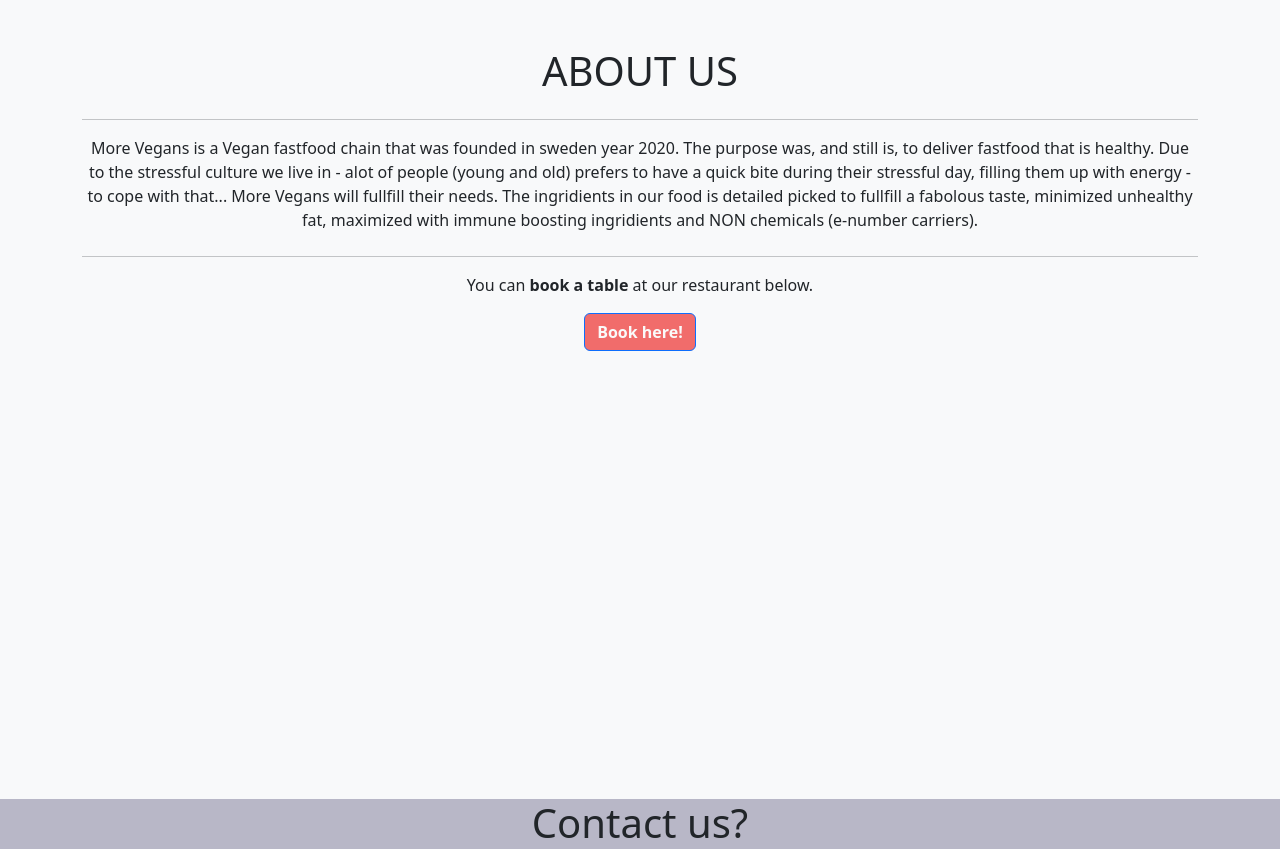
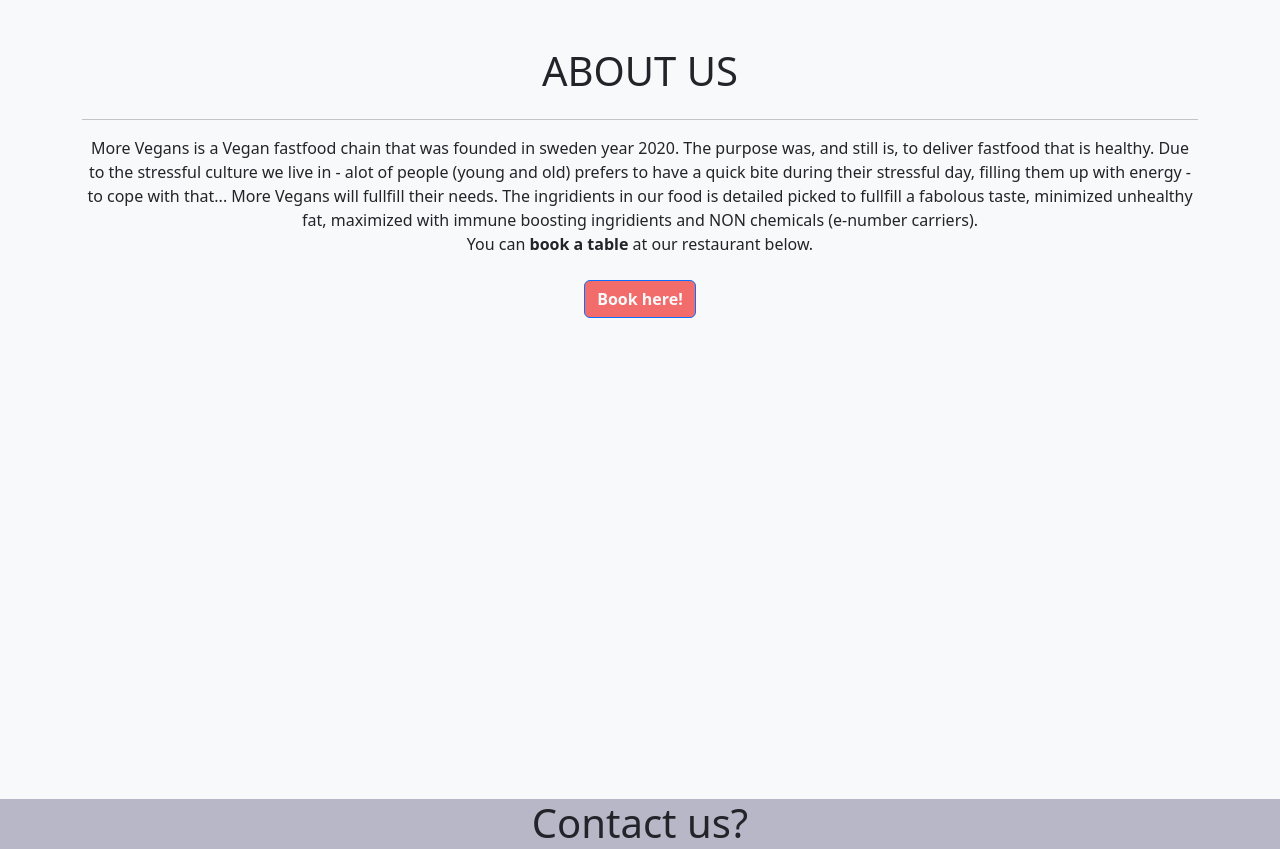
Before and after one commit to SvenLoevgren/portfolio5-drf, a Django app: page / in a window 1280 px wide. Shown: the part 801-1650 px from the top of the page. Run offline with Django 3.2, Linux system fonts and the light colour scheme; parts of the project's set-up code (start-up, migrations or seed data) failed here and were passed over.

Commit message:
-w3c errors and warnings removed

```diff
--- a/static/css/main.css
+++ b/static/css/main.css
@@ -200,6 +200,12 @@
     font-weight: bold;
 }
 
+#join-button-2 {
+    background-color: #f16c6b;
+    color: #fafafa;
+    font-weight: bold;
+}
+
 #delete-button {
     background-color: #f16c6b;
     color: #fafafa;
@@ -266,7 +272,7 @@
 
 }
 
-/* -------------------------------------Mediascreens 1000 width */
+/* -------------------------------------Mediascreens 600 width */
 
 @media screen and (max-width: 600px){
 
@@ -286,3 +292,13 @@
         padding-top: 33%;
     }
 }
+
+
+/* -------------------------------------Mediascreens 400 width */
+
+@media screen and (max-width: 400px){
+    .text-width {
+        width: 100%;
+    }
+
+}
--- a/templates/fastfood/fastfood_home.html
+++ b/templates/fastfood/fastfood_home.html
@@ -66,22 +66,21 @@
                 </div>
             </div>
         </nav>
-       <section id="section1"></section>
+       <section id="section1"><h1 class="hidden-text">view-height-section</h1></section>
         <section id="section2" class="bg-light p-5 text-center">
             <div class="container">
                 <h1 class="mb-4">ABOUT US</h1>
                 <hr>
-                <p class="mb-4" style="line-height: 1.5;">More Vegans is a Vegan fastfood chain that was
-                    founded in sweden year 2020. The purpose was, and still is, to deliver fastfood that
-                    is healthy. Due to the stressful culture we live in - alot of people (young and old)
-                    prefers to have a quick bite during their stressful day, filling them up with energy
-                    - to cope with that... More Vegans will fullfill their needs.
+                <p class="mb-4 text-center" style="line-height: 1.5;">More Vegans is a Vegan fastfood chain
+                    that was founded in sweden year 2020.
+                    The purpose was, and still is, to deliver fastfood that is healthy.
+                    Due to the stressful culture we live in - alot of people (young and old)
+                    prefers to have a quick bite during their stressful day, filling them up
+                    with energy - to cope with that... More Vegans will fullfill their needs.
                     The ingridients in our food is detailed picked to fullfill a fabolous taste,
-                    minimized unhealthy fat, maximized with immune boosting ingridients and
-                    NON chemicals (e-number carriers). <hr>
-                    You can <strong>book a table</strong> at our restaurant
-                    below.
-                </p>
+                    minimized unhealthy fat, maximized with immune boosting ingridients and NON
+                    chemicals (e-number carriers).<br>
+                    You can <strong>book a table</strong> at our restaurant below.</p>
                 <button id="join-button" class="btn btn-primary" onclick="window.location.href='{% url 'booking' %}'">Book here!</button>
             </div>
         </section>
@@ -99,13 +98,10 @@
                     <div  id="contacting-link" class="container-fluid bg-light div-borders">
                         <h2 class="text-center"><em>Get in touch:</em></h2>
                         <hr>
-                        <p class="text-center" style="line-height: 1.5;"><em>If you have any Specific
-                            questions or need to get
-                            in touch with our staff,
-                            <br>then use our contact-page by clicking on the link below. </em>
-                            <br>
+                        <p class="text-center" style="line-height: 1.5;"><em>If you have any Specific questions or need to get in touch with our staff,
+                            <br>then use our contact-page by clicking on the link below.</em>
                         </p>
-                        <button id="join-button" class="btn btn-secondary d-block mx-auto" onclick="window.location.href='{% url 'contactus' %}'">Email-us!</button>
+                        <button id="join-button-2" class="btn btn-secondary d-block mx-auto" onclick="window.location.href='{% url 'contactus' %}'">Email-us!</button>
                     </div>
                 </div>
                 <div class="col-md-6">
```
